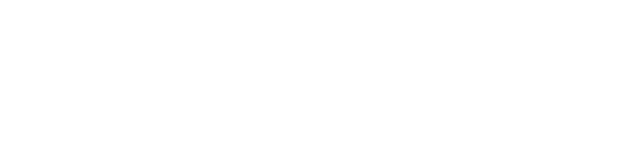
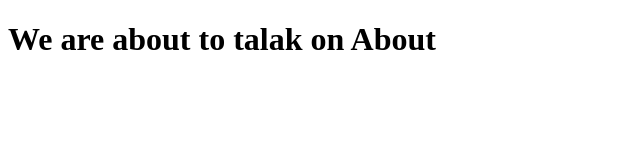
Before and after one commit to lassbon/recap2, a plain HTML site: page index.html in a window 1280 px wide. Shown: the whole page, without its empty margins (0-640 px from the left). Drawn offline with Linux system fonts and the light colour scheme.

Commit message:
added about detail

```diff
--- a/index.html
+++ b/index.html
@@ -4,8 +4,11 @@
     <meta charset="UTF-8">
     <meta name="viewport" content="width=device-width, initial-scale=1.0">
     <title>Index</title>
+
 </head>
 <body>
 
+    <h1> We are about to talak on About</h1>
+
 </body>
 </html>
```
